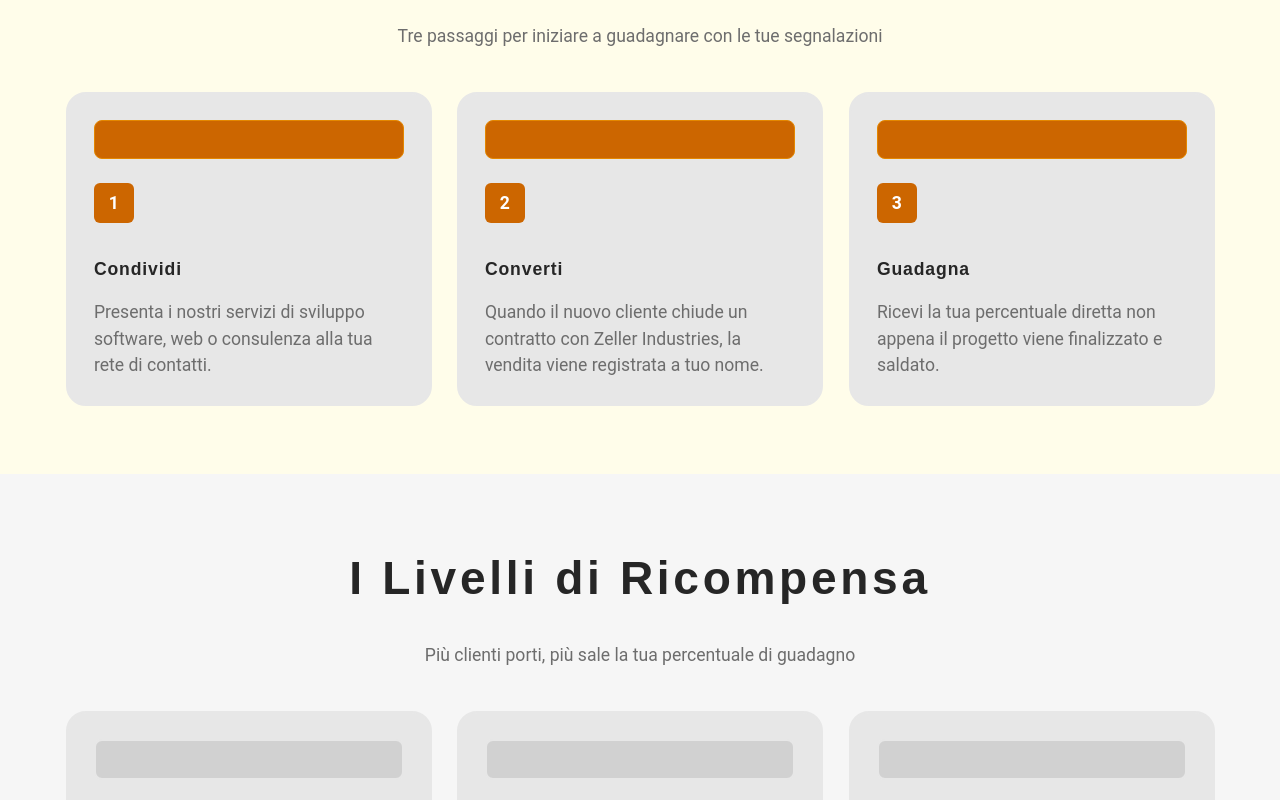
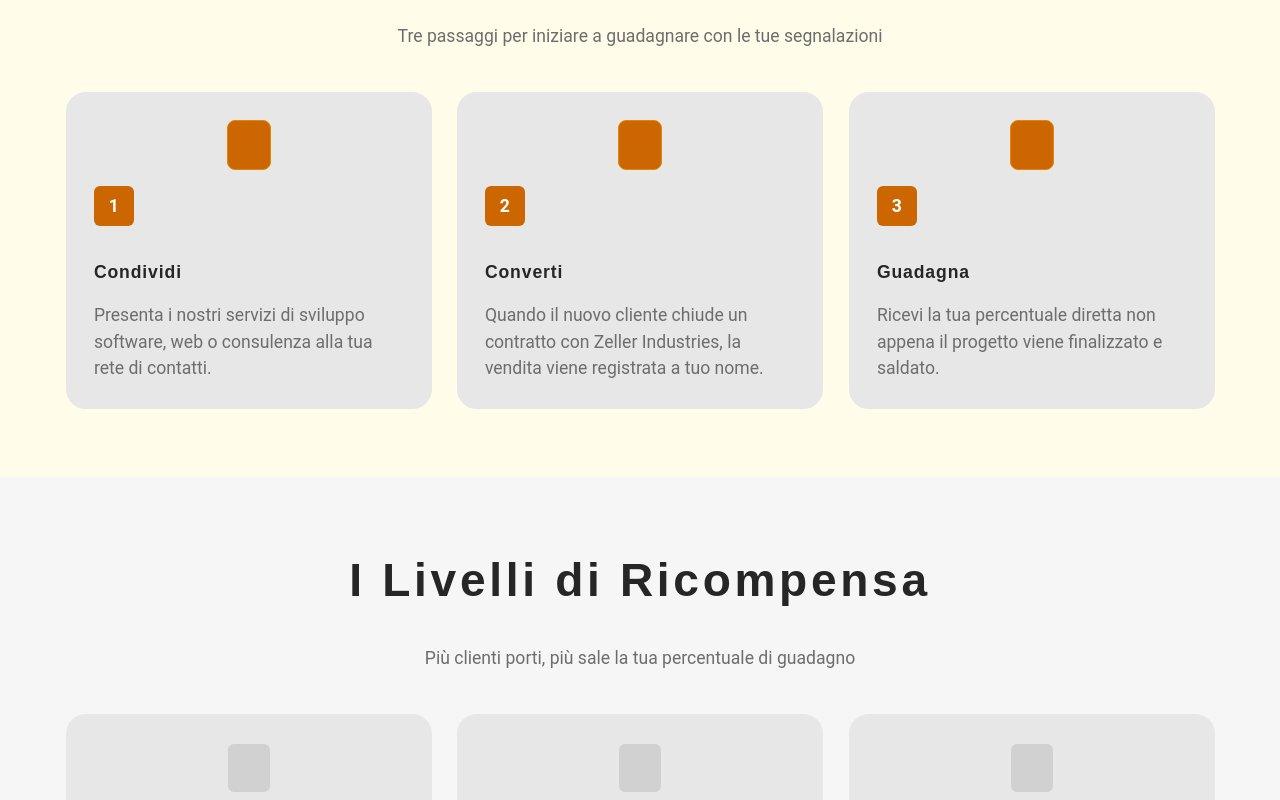
Before and after one commit to zellerindustries/zellerindustries.com, a website: page src/pages/referral/index.html in a window 1280 px wide. Shown: the part 620-1420 px from the top of the page. Drawn offline with Linux system fonts and the light colour scheme; a web font is replaced by a local one.

Commit message:
fix: wrap referral card icons in card-header, restore footer P.IVA consistency
The new step/tier card icons were bare flex children of column-flex .card
elements, so they stretched to full card width and rendered one size
smaller than every other icon chip on the site (which all sit inside a
.card-header row). Wrapping each icon in .card-header adopts the exact
pattern hero-grid-metrics and service cards already use, fixing both the
sizing and the stretch with no new page-local CSS needed.

Also restored the P.IVA/Italia line to the referral footer, matching the
homepage's footer-bottom structure exactly — footer content should be
consistent across pages, not just similarly worded.

```diff
--- a/src/pages/referral/index.html
+++ b/src/pages/referral/index.html
@@ -92,7 +92,9 @@
 
           <div class="grid">
             <div class="card step-card">
+              <div class="card-header">
                 <i class="icon megaphone-fill tile primary" aria-hidden="true"></i>
+              </div>
               <div class="step-badge">1</div>
               <h3>Condividi</h3>
               <p>
@@ -102,7 +104,9 @@
             </div>
 
             <div class="card step-card">
+              <div class="card-header">
                 <i class="icon patch-check-fill tile primary" aria-hidden="true"></i>
+              </div>
               <div class="step-badge">2</div>
               <h3>Converti</h3>
               <p>
@@ -112,7 +116,9 @@
             </div>
 
             <div class="card step-card">
+              <div class="card-header">
                 <i class="icon cash-coin tile primary" aria-hidden="true"></i>
+              </div>
               <div class="step-badge">3</div>
               <h3>Guadagna</h3>
               <p>
@@ -135,7 +141,9 @@
           <div class="grid">
             <!-- Tier Bronzo -->
             <article class="card tier-card tier-bronze">
+              <div class="card-header">
                 <i class="icon award-fill tile base" aria-hidden="true"></i>
+              </div>
               <div class="tier-badge-label">Livello 1</div>
               <h3>TIER BRONZO</h3>
               <div class="tier-percentage">5%</div>
@@ -148,7 +156,9 @@
 
             <!-- Tier Argento -->
             <article class="card tier-card tier-silver">
+              <div class="card-header">
                 <i class="icon award-fill tile base" aria-hidden="true"></i>
+              </div>
               <div class="tier-badge-label">Livello 2</div>
               <h3>TIER ARGENTO</h3>
               <div class="tier-percentage">10%</div>
@@ -161,7 +171,9 @@
 
             <!-- Tier Oro -->
             <article class="card tier-card tier-gold">
+              <div class="card-header">
                 <i class="icon award-fill tile base" aria-hidden="true"></i>
+              </div>
               <div class="tier-badge-label">Livello 3</div>
               <h3>TIER ORO</h3>
               <div class="tier-percentage">15%</div>
@@ -296,7 +308,13 @@
 
       <div class="footer-bottom">
         <div class="footer-container">
+          <div class="legal-info">
             <p>&copy; 2026 Zeller Industries. Tutti i diritti riservati.</p>
+            <p class="company-details">
+              <span>P.IVA: IT03209750649</span> &bull;
+              <span>Italia</span>
+            </p>
+          </div>
           <div class="legal-links">
             <a href="/referral/terms">Termini e Condizioni</a>
           </div>
--- a/src/pages/referral/referral.css
+++ b/src/pages/referral/referral.css
@@ -50,10 +50,6 @@
 }
 
 /* Numerazione Step */
-.step-card > .icon {
-  margin-bottom: 0.5rem;
-}
-
 .step-badge {
   display: inline-flex;
   align-items: center;
@@ -74,10 +70,6 @@
   display: flex;
   flex-direction: column;
   justify-content: space-between;
-}
-
-.tier-card > .icon {
-  margin-bottom: 0.5rem;
 }
 
 .tier-badge-label {
```
Lines whose indentation alone changed are shown as unchanged.
